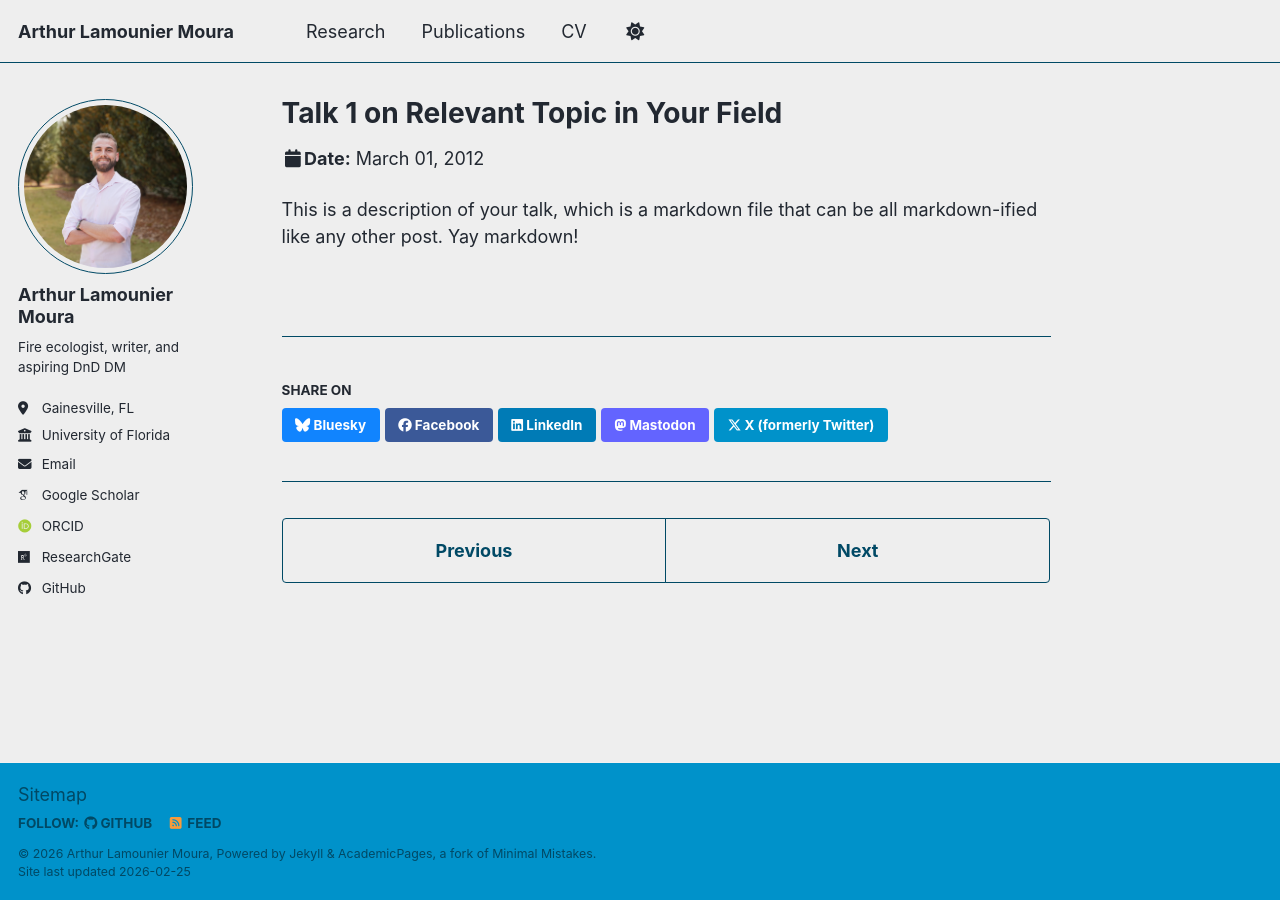
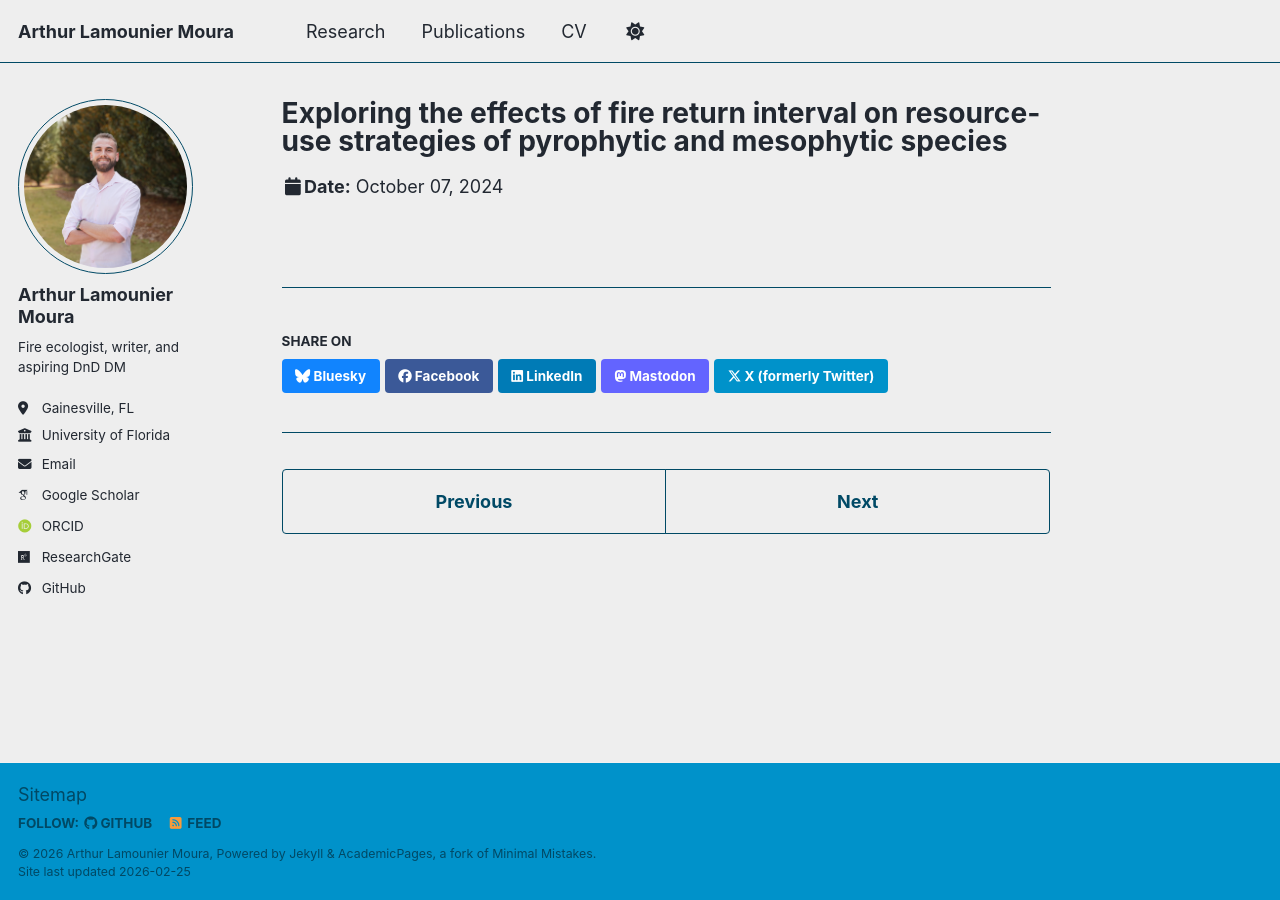
Before and after one commit to arthurlamounier/arthurlamounier.github.io, a Jekyll site: the page built from _talks/2012-03-01-talk-1.md, in a window 1280 px wide. Built offline with Jekyll 4.4.1, drawn with Linux system fonts in a browser that asks for light colours; some web fonts are replaced; a script bundle is joined from its source files by our own code; library files that are not in the unit come from our copies.

Commit message:
Update 2012-03-01-talk-1.md

```diff
--- a/_talks/2012-03-01-talk-1.md
+++ b/_talks/2012-03-01-talk-1.md
@@ -1,11 +1,9 @@
 ---
-title: "Talk 1 on Relevant Topic in Your Field"
+title: "Exploring the effects of fire return interval on resource-use strategies of pyrophytic and mesophytic species"
 collection: talks
 type: "Talk"
 permalink: /talks/2012-03-01-talk-1
-venue: "UC San Francisco, Department of Testing"
-date: 2012-03-01
-location: "San Francisco, CA, USA"
+venue: "2024 International Oak Symposium"
+date: 2024-10-7
+location: "Knoxville, TN, USA"
 ---
-
-This is a description of your talk, which is a markdown file that can be all markdown-ified like any other post. Yay markdown!
```
